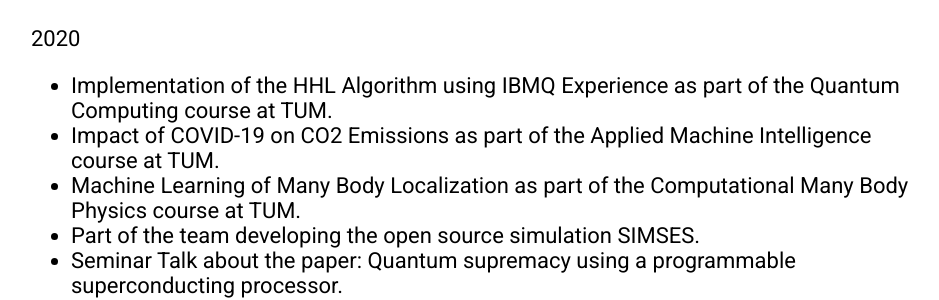
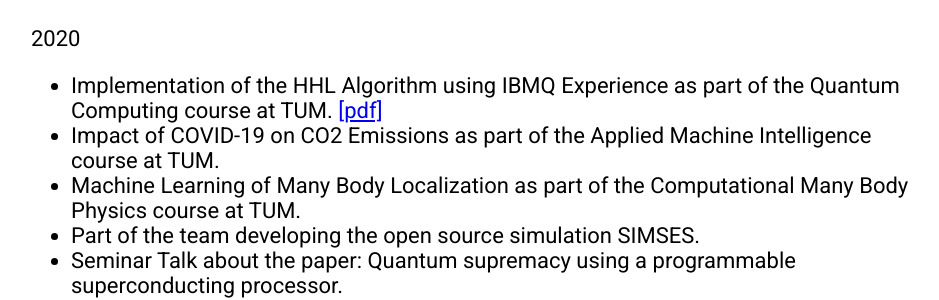
Before and after one commit to PhilippKrueger/PhilippKrueger.github.io, a Jekyll site: the page built from index.html, in a window 1280 px wide. Shown: the part 452-752 px from the top of the page, without its empty margins (161-1100 px from the left). Built offline with Jekyll 4.4.1, drawn with Linux system fonts in a browser that asks for light colours.

Commit message:
Update index.html

```diff
--- a/index.html
+++ b/index.html
@@ -20,7 +20,9 @@ title: Philipp Krüger
 
 	2020
 	<ul>
-	  <li>Implementation of the HHL Algorithm using IBMQ Experience as part of the Quantum Computing course at TUM.</li>
+	  <li>Implementation of the HHL Algorithm using IBMQ Experience as part of the Quantum Computing course at TUM.
+		<a href="PhilippKrueger.github.io/Projects/2020_HHL_Algorithm.pdf" target="_blank">[pdf]</a>
+		</li>
 	  <li>Impact of COVID-19 on CO2 Emissions as part of the Applied Machine Intelligence course at TUM.</li>
 	  <li>Machine Learning of Many Body Localization as part of the Computational Many Body Physics course at TUM.</li>
 	  <li>Part of the team developing the open source simulation SIMSES.</li>
@@ -32,7 +34,8 @@ title: Philipp Krüger
 	</ul>
 	2018
 	<ul>
-	  <li>Fabrication of a MEMS accelerometer as part of the MEMS Lab at ETH Zurich.</li>
+	  <li>Fabrication of a MEMS accelerometer as part of the MEMS Lab at ETH Zurich.
+		</li>
 	<img src="\Images\MEMS.png" alt="MEMS accelerometer" width="100">
 	</ul>
 
```
